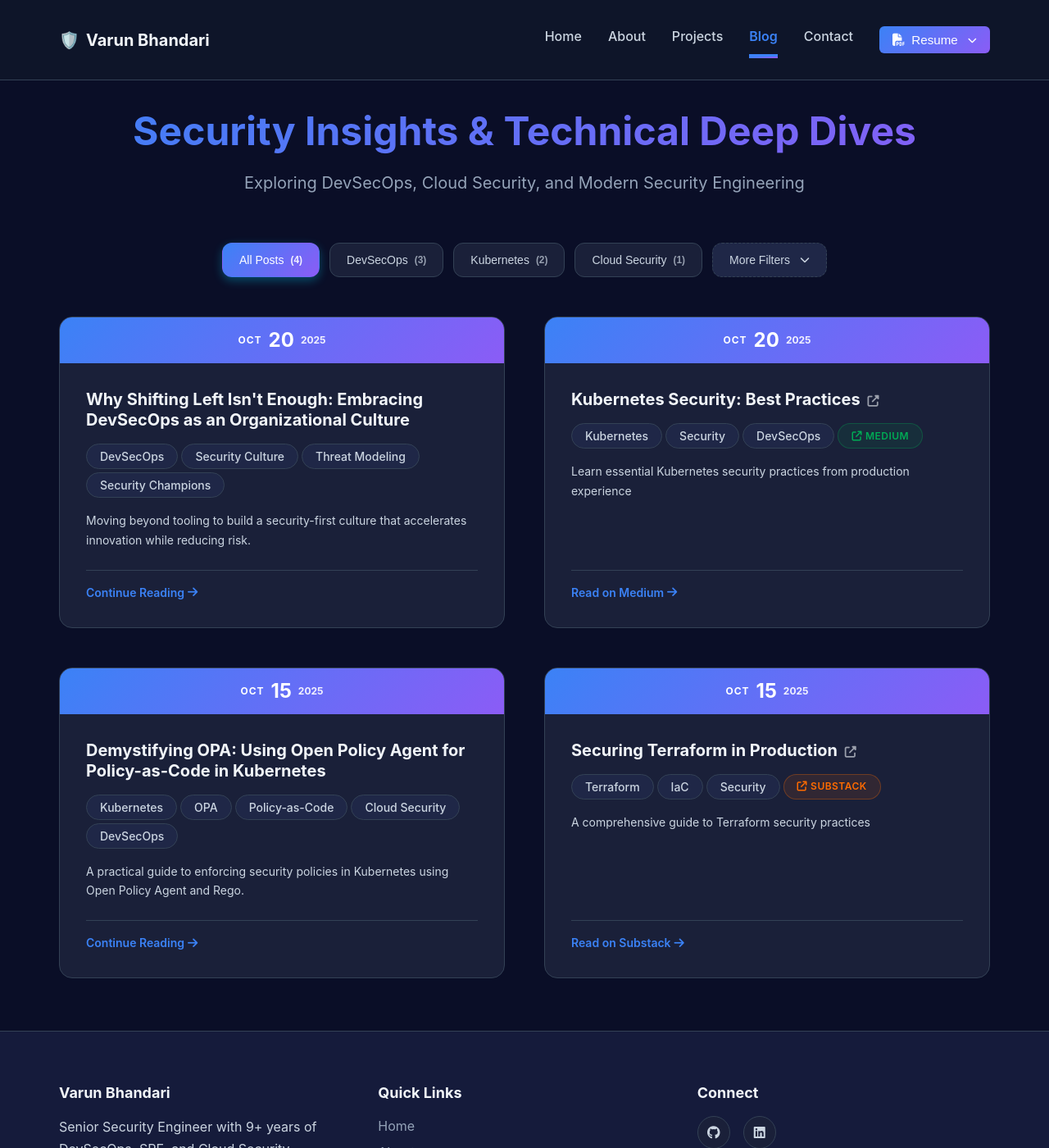
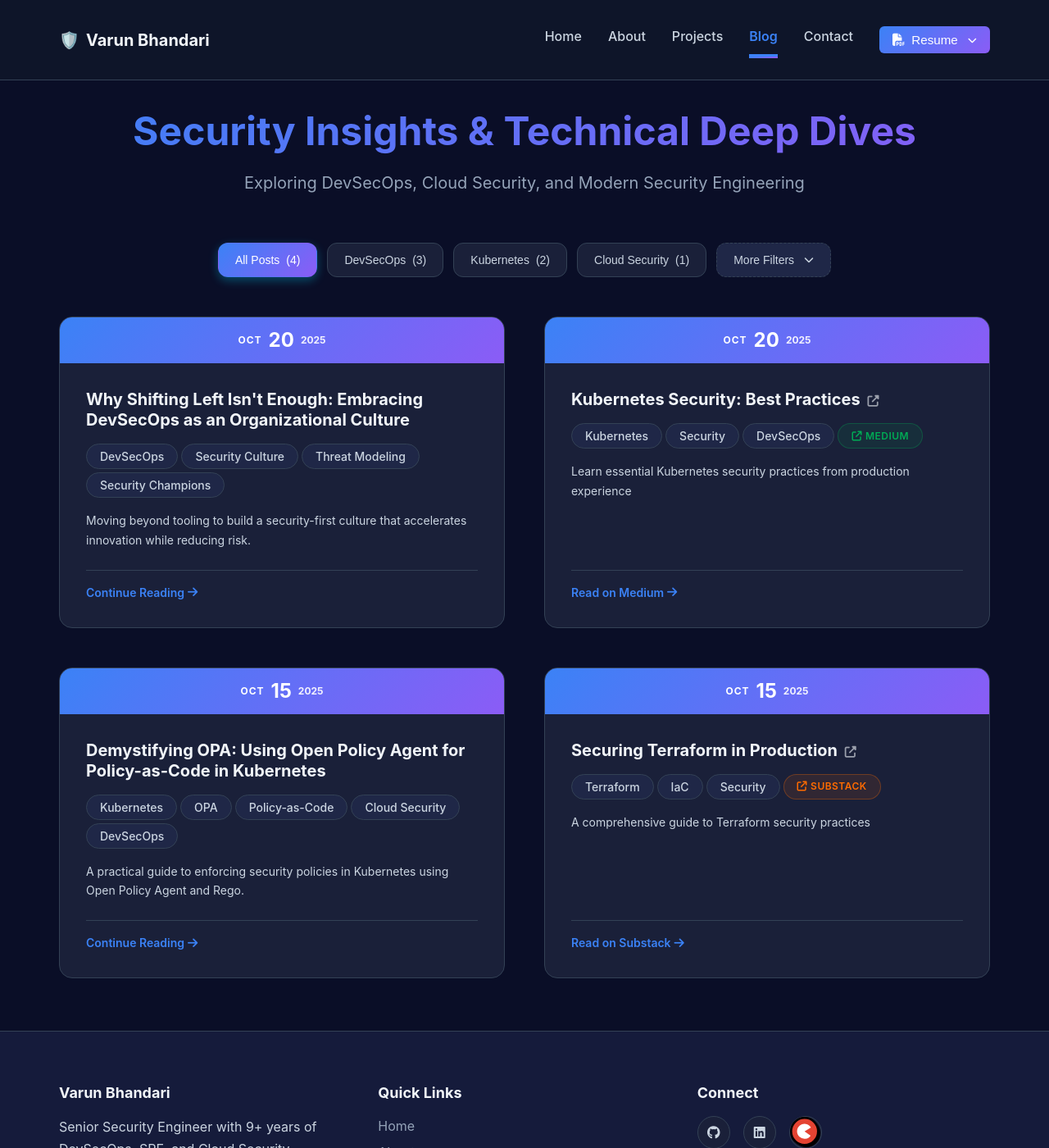
Before and after one commit to z-varun/z-varun, a Jekyll site: the page built from blog.html, in a window 1280 px wide and 1400 px high. Shown: the whole window at 82% size. Built offline with Jekyll 4.4.1, drawn with Linux system fonts in a browser that asks for light colours.

Commit message:
Added topmate i connect

```diff
--- a/_includes/footer.html
+++ b/_includes/footer.html
@@ -23,13 +23,17 @@
             <div class="footer-section">
                 <h3>Connect</h3>
                 <div class="social-links">
-                    <a href="https://github.com/{{ site.github_username }}" target="_blank" rel="noopener noreferrer"
-                        aria-label="GitHub">
+                    <a href="https://github.com/{{ site.github_username }}" target="_blank"
+                        rel="noopener noreferrer" aria-label="GitHub">
                         <i class="fab fa-github"></i>
                     </a>
                     <a href="https://linkedin.com/in/{{ site.linkedin_username }}" target="_blank"
                         rel="noopener noreferrer" aria-label="LinkedIn">
                         <i class="fab fa-linkedin"></i>
+                    </a>
+                    <a href="https://topmate.io/varun_bhandari5" target="_blank"
+                        rel="noopener noreferrer" aria-label="Topmate" class="topmate-icon">
+                        <img src="{{ '/assets/images/topmate.svg' | relative_url }}" alt="Topmate" />
                     </a>
                 </div>
             </div>
--- a/assets/css/blog.css
+++ b/assets/css/blog.css
@@ -52,16 +52,6 @@
   margin: var(--spacing-xl) auto var(--spacing-lg);
   padding: 0 var(--spacing-xl);
   max-width: 1000px;
-}
-
-.filter-count {
-  opacity: 0.7;
-  font-size: 0.85em;
-  font-weight: var(--font-weight-semibold);
-}
-
-.filter-btn.active .filter-count {
-  opacity: 0.9;
 }
 
 /* Dropdown Filters */
--- a/assets/css/main.css
+++ b/assets/css/main.css
@@ -630,6 +630,26 @@ a:hover {
     border-color: var(--color-primary);
 }
 
+.social-links .topmate-icon {
+  display: inline-flex;
+  align-items: center;
+  justify-content: center;
+  width: 40px;
+  height: 40px;
+}
+
+.social-links .topmate-icon svg {
+  width: 24px;
+  height: 24px;
+  fill: currentColor;
+  transition: all var(--transition-base);
+}
+
+.social-links .topmate-icon:hover svg {
+  fill: var(--color-primary);
+  transform: scale(1.1);
+}
+
 /* ================================
    Page Headers
    ================================ */
```
